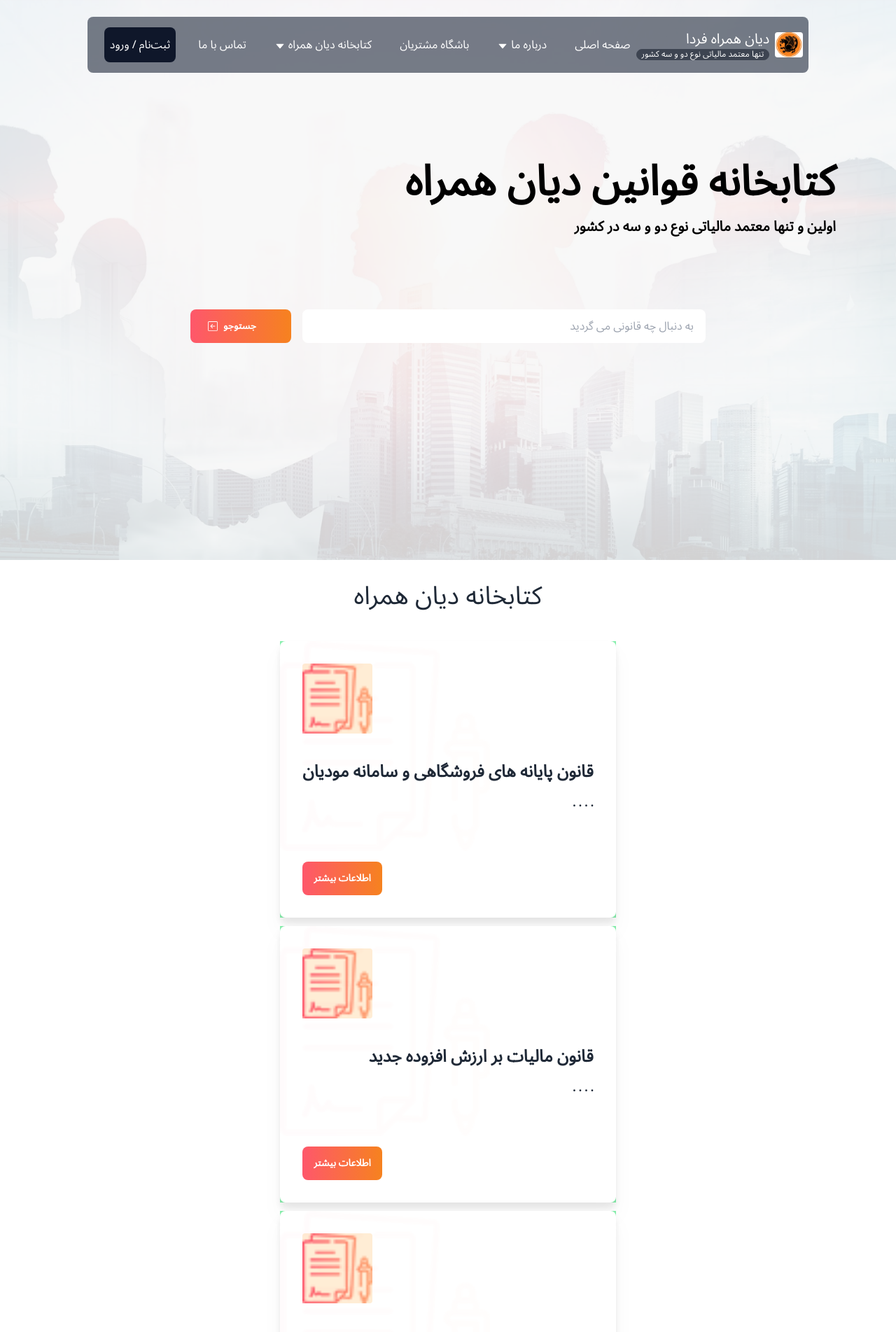
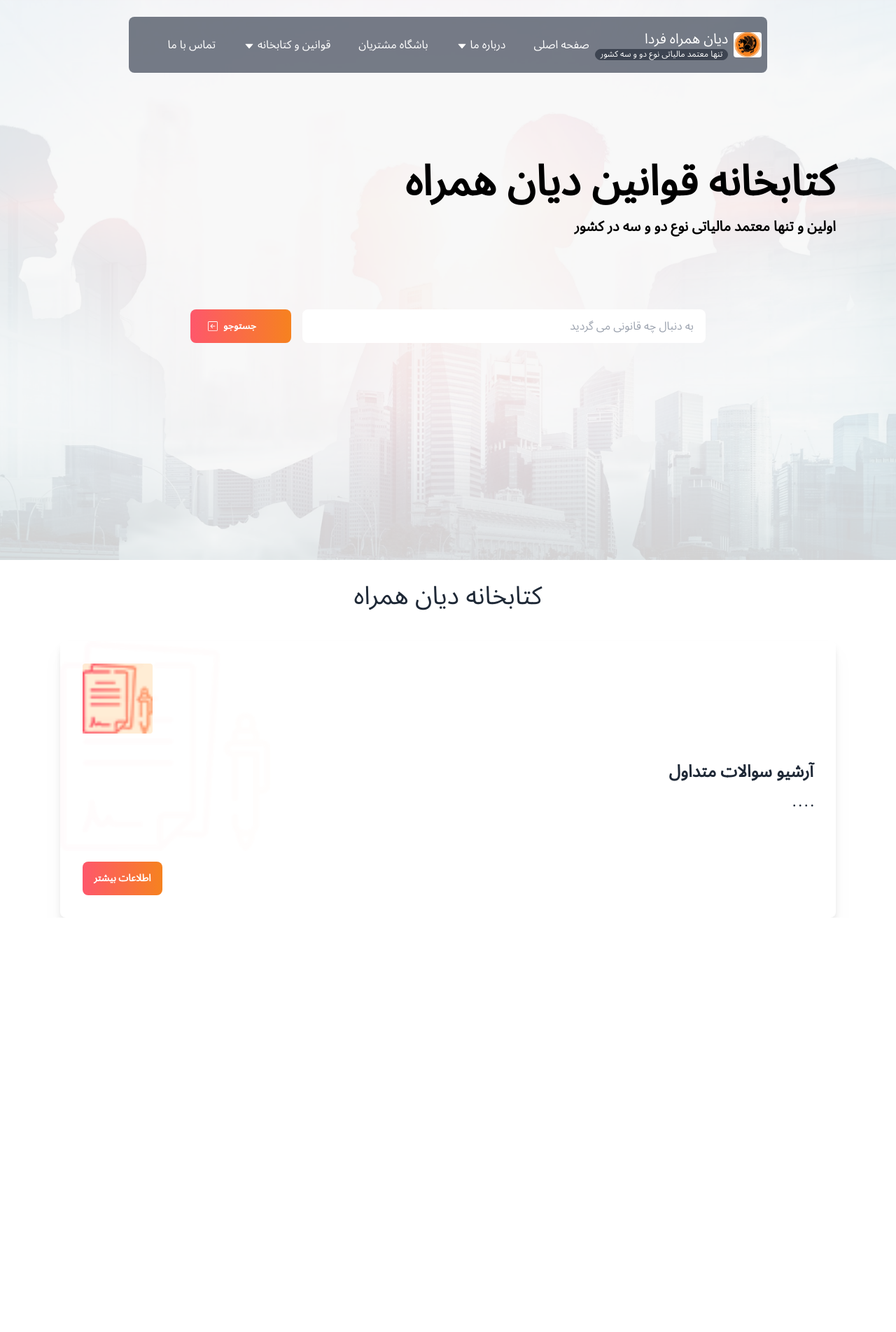
Before and after one commit to Mansour-VN/DianHamrah, a Next.js app: page /Library in a window 1280 px wide. Shown: the top 1903 px of the page at 70% size. After the commit the page ends 1311 px from the top, so only its background shows below. Built offline with nearby package versions, Linux system fonts and the light colour scheme.

Commit message:
fix: hidden button register and login in header and change library items

```diff
--- a/public/Constants/Library.ts
+++ b/public/Constants/Library.ts
@@ -1,12 +1,12 @@
 import {FrequentlyQuestions} from "./FrequentlyQuestions";
 
 export const Library = [
-    {id:"TaxSystem",title:"قانون پایانه های فروشگاهی و سامانه  مودیان",description: "",NavAddress:"/Library/#TaxSystem",address:"/Library/Content/TaxSyst"},
-    {id:"NewAddedValue",title:" قانون مالیات بر ارزش افزوده جدید",description: "",NavAddress:"/Library/#NewAddedValue",address:"/Library/Content/NewAdde"},
-    {id:"OldAddedValue",title:"قانون مالیات بر ارزش افزوده قدیم",description: "",NavAddress:"/Library/#OldAddedValue",address:"/Library/Content/OldAdde"},
-    {id:"DirectTax",title:"قانون مالیات های مستقیم",description: "",NavAddress:"/Library/#DirectTax",address:"/Library/Content/DirectT"},
-    {id:"Standards",title:"استاندارد های حسابرسی",description: "",NavAddress:"/Library/#Standards",address:"/Library/Content/Standar"},
+    // {id:"TaxSystem",title:"قانون پایانه های فروشگاهی و سامانه  مودیان",description: "",NavAddress:"/Library/#TaxSystem",address:"/Library/Content/TaxSyst"},
+    // {id:"NewAddedValue",title:" قانون مالیات بر ارزش افزوده جدید",description: "",NavAddress:"/Library/#NewAddedValue",address:"/Library/Content/NewAdde"},
+    // {id:"OldAddedValue",title:"قانون مالیات بر ارزش افزوده قدیم",description: "",NavAddress:"/Library/#OldAddedValue",address:"/Library/Content/OldAdde"},
+    // {id:"DirectTax",title:"قانون مالیات های مستقیم",description: "",NavAddress:"/Library/#DirectTax",address:"/Library/Content/DirectT"},
+    // {id:"Standards",title:"استاندارد های حسابرسی",description: "",NavAddress:"/Library/#Standards",address:"/Library/Content/Standar"},
     {id:"Questions",title:"آرشیو سوالات متداول",description: FrequentlyQuestions,NavAddress:"/Library/#Questions",address:"/Library/Content/Questions"},
-    {id:"Technical",title:"تحلیل و بررسی فنی",description: "",NavAddress:"/Library/#Technical",address:"/Library/Content/Technic"},
-    {id:"Archive",title:"آرشیو",description: "",NavAddress:"/Library/#Archive",address:"/Library/Content/Archive"},
+    // {id:"Technical",title:"تحلیل و بررسی فنی",description: "",NavAddress:"/Library/#Technical",address:"/Library/Content/Technic"},
+    // {id:"Archive",title:"آرشیو",description: "",NavAddress:"/Library/#Archive",address:"/Library/Content/Archive"},
 ]
--- a/src/common/components/Header/DeskTopMenu.jsx
+++ b/src/common/components/Header/DeskTopMenu.jsx
@@ -109,8 +109,7 @@ const DeskTopMenu = () => {
                             <div className="dropdown dropdown-bottom dropdown-end">
                                 <div className="flex flex-row item-center justify-center gap-1">
                                     <label tabIndex={0} className="hover:cursor-pointer">
-                                        {" "}
-                                        کتابخانه دیان همراه{" "}
+                                      قوانین و کتابخانه
                                     </label>
                                     <AiFillCaretDown className="mt-1.5 md:block hidden"/>
                                 </div>
@@ -183,7 +182,7 @@ const DeskTopMenu = () => {
                             <Link
                                 href="/Login"
                                 scroll={false}
-                                className="hover:cursor-pointer hover:bg-slate-600 p-2 rounded-lg bg-slate-900"
+                                className="hover:cursor-pointer hover:bg-slate-600 p-2 rounded-lg bg-slate-900 hidden"
                             >
                                 ثبت‌نام / ورود
                             </Link>
--- a/src/common/components/Header/MobileMenu.jsx
+++ b/src/common/components/Header/MobileMenu.jsx
@@ -100,7 +100,7 @@ const DeskTopMenu = () => {
         <li className="border-2 border-slate-700 w-full text-center p-2 rounded-lg">
           <div className="dropdown dropdown-bottom dropdown-end hover:bg-slate-600 p-2 rounded-lg">
             <div className="flex flex-row item-center justify-center gap-1">
-              <label tabIndex={0}> کتابخانه دیان همراه </label>
+              <label tabIndex={0}>  قوانین و کتابخانه  </label>
               <AiFillCaretDown className="mt-1.5" />
             </div>
             <ul
@@ -110,7 +110,7 @@ const DeskTopMenu = () => {
 
               {Library.map((item) => {
                 return (
-                    <li key={item.id} className="hover:bg-slate-600">
+                    <li key={item.id} onClick={() => setMenu(!menu)} className="hover:bg-slate-600">
                       <Link href={item.NavAddress} scroll={false}>
                         {item.title}
                       </Link>
@@ -134,12 +134,7 @@ const DeskTopMenu = () => {
           </Link>
         </li>
 
-        <li
-          onClick={() => setMenu(!menu)}
-          className="border-2 border-slate-700 w-full text-center p-2 rounded-lg"
-        >
-          <Link href="/Library">کتابخانه دیان همراه</Link>
-        </li>
+
         <li className="hidden border-2  border-slate-700 w-full text-center p-2 rounded-lg">
           <div className="dropdown dropdown-bottom dropdown-end">
             <div className="flex flex-row item-center justify-center gap-1">
@@ -179,7 +174,7 @@ const DeskTopMenu = () => {
         </li>
         <li
           onClick={() => setMenu(!menu)}
-          className="border-2 border-slate-700 w-full text-center p-2 rounded-lg"
+          className="border-2 border-slate-700 w-full text-center p-2 rounded-lg hidden"
         >
           <Link href="/Login" scroll={false}>
             ثبت‌نام / ورود
--- a/src/module/Library/ContentLibrary/index.tsx
+++ b/src/module/Library/ContentLibrary/index.tsx
@@ -10,15 +10,15 @@ const ContentLibrary = () => {
 
             <h2 className="text-4xl py-8">کتابخانه دیان همراه  </h2>
 
-            <div className="w-full">
-                <div className="container mx-auto px-4">
-                    <div className="table flex flex-col  md:flex-row md:gap-4 flex-wrap flex-grow  m-auto ">
+            <div className="w-full flex items-center justify-center">
+                <div className="container px-4">
+                    <div className="table flex flex-col  w-full  md:flex-row md:gap-4 flex-wrap flex-grow  m-auto ">
 
                         {
                             Library.map((item)=>{
 
                                 return(
-                                <div key={item.id} id={item.id} className=" min-w-full bg-green-300 m-auto ">
+                                <div key={item.id} id={item.id} className=" w-full m-auto ">
                                     <ServicesCard backImg={planingPNG} icon={planingIcon} title={item.title}
                                                   content="." path={item.address} />
                                 </div>)
```
